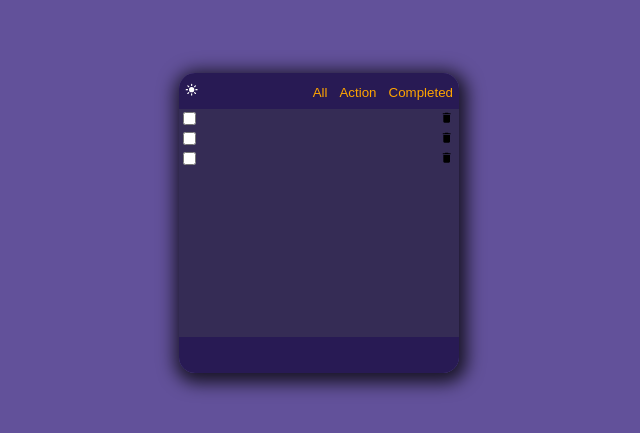
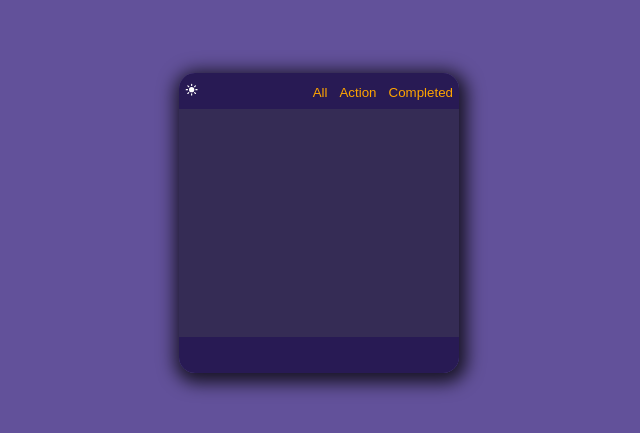
Before and after one commit to nyh98/todolist, a React (Create React App) app: page / in a window 1280 px wide. Shown: the part 177-610 px from the top of the page, without its empty margins (321-961 px from the left). Built offline with nearby package versions, Linux system fonts and the light colour scheme.

Commit message:
리스트 데이터 생성

```diff
--- a/src/components/Container.jsx
+++ b/src/components/Container.jsx
@@ -1,14 +1,16 @@
-import React from 'react';
+import React, { useState } from 'react';
 import Header from './header/Header';
 import styles from './Container.module.css';
 import Main from './main/Main';
 import InputText from './inputText/InputText';
 
 export default function Container() {
+  const [todoTitles, setTodoTitles] = useState([]);
+
   return (
     <div className={styles.container}>
       <Header></Header>
-      <Main></Main>
+      <Main todoTitles={todoTitles}></Main>
       <InputText></InputText>
     </div>
   );
--- a/src/components/main/Main.jsx
+++ b/src/components/main/Main.jsx
@@ -2,12 +2,12 @@ import React from 'react';
 import styles from './Main.module.css';
 import TodoList from './todoList/TodoList';
 
-export default function Main() {
+export default function Main({ todoTitles }) {
   return (
     <main className={styles['main-text']}>
-      <TodoList></TodoList>
-      <TodoList></TodoList>
-      <TodoList></TodoList>
+      {todoTitles.map(title => (
+        <TodoList title={title}></TodoList>
+      ))}
     </main>
   );
 }
--- a/src/components/main/todoList/TodoList.jsx
+++ b/src/components/main/todoList/TodoList.jsx
@@ -2,12 +2,12 @@ import React from 'react';
 import { MdDelete } from 'react-icons/md';
 import styles from './TodoList.module.css';
 
-export default function TodoList() {
+export default function TodoList({ title }) {
   return (
     <nav className={styles.todoList}>
       <div>
         <input type="checkBox" />
-        <label htmlFor="test"></label>
+        <label htmlFor="test">{title}</label>
       </div>
       <button className={styles['deleted-button']}>
         <MdDelete />
```
